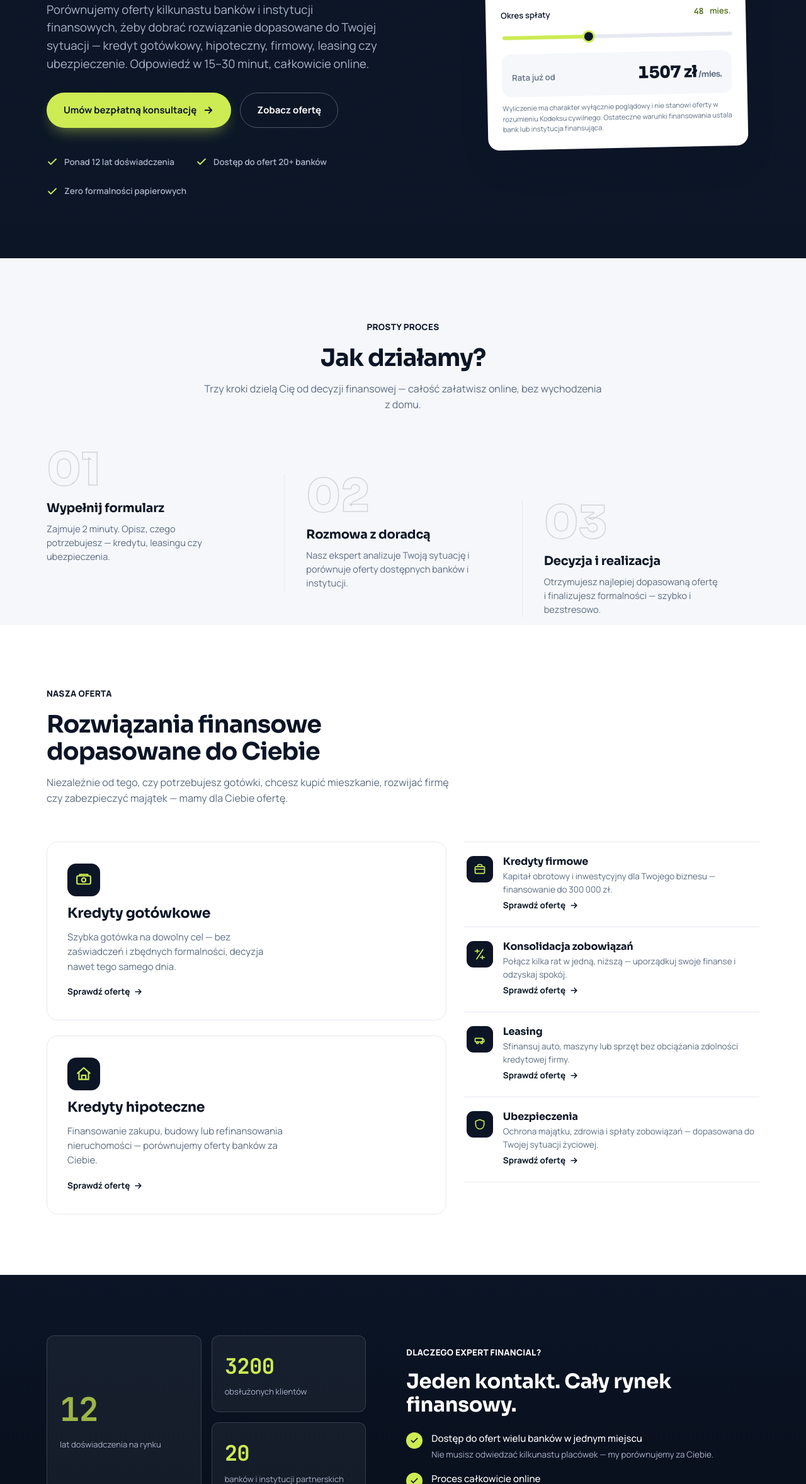
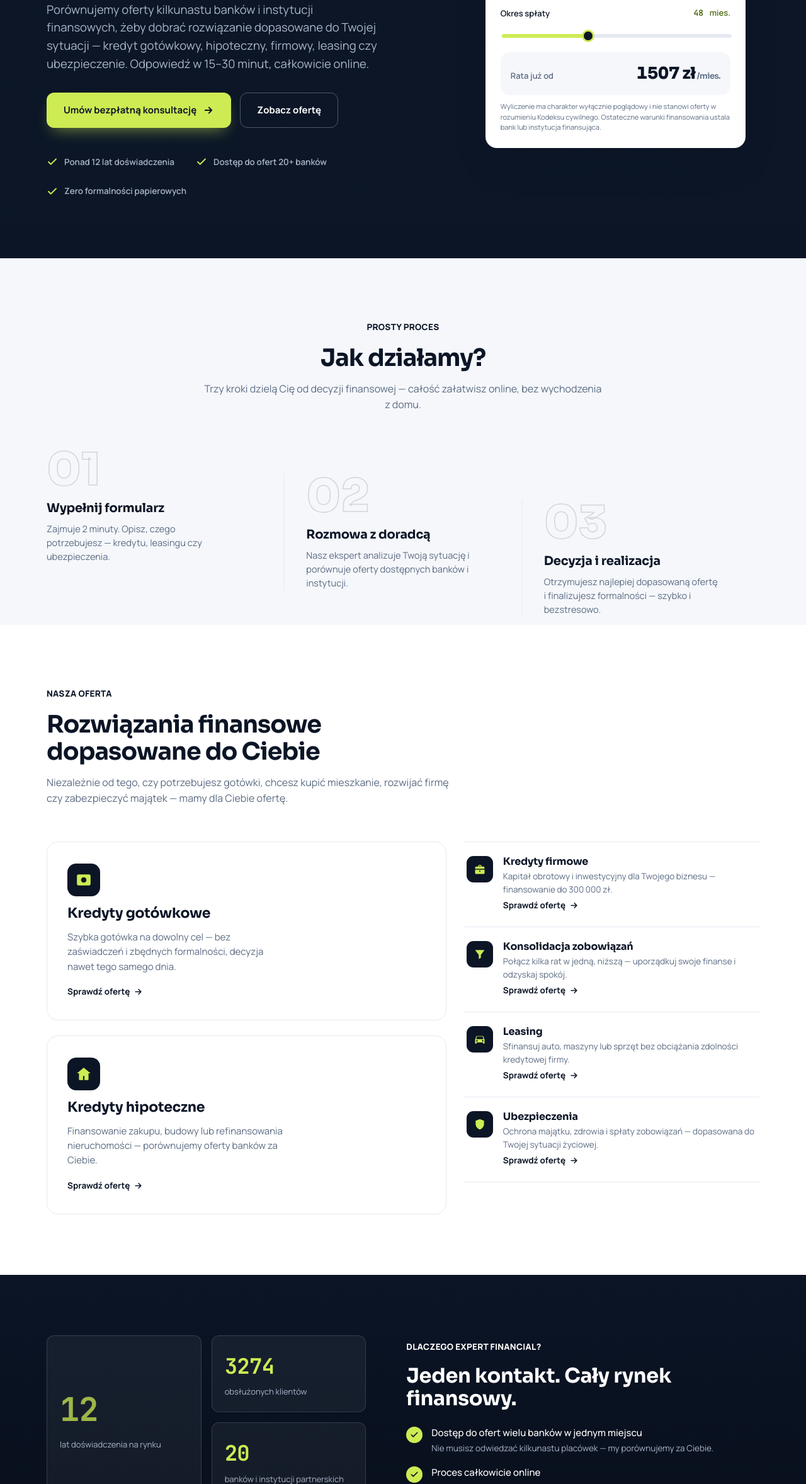
Before and after one commit to jurq12345/expert-financial, a plain HTML site: page index.html in a window 1280 px wide. Shown: the part 444-2800 px from the top of the page at 63% size. Drawn offline with Linux system fonts and the light colour scheme.

Commit message:
Straighten hero calculator, soften buttons, filled offer icons
Carries over the fixes from an earlier local commit on the Desktop
clone that never got pushed: remove the tilted transform on the hero
calculator card, switch CTA buttons from a full pill (999px) to
--radius-sm, replace the 6 thin-outline Oferta icons with filled
navy+lime glyphs matching the Instagram brand style, refresh the
Google rating badge/schema to 4.8/32, and update stat-grid numbers to
confirmed figures (3274 clients, 96% referral rate).

```diff
--- a/index.html
+++ b/index.html
@@ -42,8 +42,8 @@
   "openingHours": ["Mo 09:00-17:00", "Tu 11:00-17:00", "We 09:00-17:00", "Th 11:00-17:00", "Fr 09:00-15:00"],
   "aggregateRating": {
     "@type": "AggregateRating",
-    "ratingValue": "4.7",
-    "reviewCount": "25"
+    "ratingValue": "4.8",
+    "reviewCount": "32"
   },
   "review": [
     { "@type": "Review", "author": { "@type": "Person", "name": "Natalia" }, "reviewRating": { "@type": "Rating", "ratingValue": "5" }, "reviewBody": "Z czystym sumieniem polecam. Uzyskaliśmy kredyt hipoteczny bez żadnych problemów. Pełen profesjonalizm oraz maksymalne zaangażowanie Pana Bartłomieja pozwoliło nam na wzięcie kredytu na korzystnych warunkach." },
@@ -128,7 +128,7 @@
   .btn{
     position:relative;overflow:hidden;
     display:inline-flex;align-items:center;justify-content:center;gap:10px;
-    padding:15px 26px;border-radius:999px;border:1px solid transparent;
+    padding:15px 26px;border-radius:var(--radius-sm);border:1px solid transparent;
     font-weight:700;font-size:15px;white-space:nowrap;
     transition:transform .18s var(--ease-spring), box-shadow .18s ease, background-color .18s ease, color .18s ease, border-color .18s ease;
   }
@@ -209,7 +209,6 @@
     border-radius:var(--radius-md);
     box-shadow:var(--shadow-lg);
     padding:22px 24px 24px;
-    transform:rotate(-1.2deg);
   }
   .hero-badge{
     position:absolute;top:-18px;right:2px;z-index:2;
@@ -661,13 +660,13 @@
 
         <div class="offer-features">
           <div class="offer-feature reveal">
-            <div class="offer-icon"><svg aria-hidden="true" focusable="false" viewBox="0 0 24 24" fill="none" stroke="currentColor" stroke-width="2" stroke-linecap="round" stroke-linejoin="round"><rect x="2" y="6" width="20" height="12" rx="2"/><circle cx="12" cy="12" r="3"/><path d="M6 6V4h12v2"/></svg></div>
+            <div class="offer-icon"><svg aria-hidden="true" focusable="false" viewBox="0 0 24 24" fill="currentColor"><path fill-rule="evenodd" clip-rule="evenodd" d="M2 6.5A2.5 2.5 0 0 1 4.5 4h15A2.5 2.5 0 0 1 22 6.5v11a2.5 2.5 0 0 1-2.5 2.5h-15A2.5 2.5 0 0 1 2 17.5v-11Zm10 1.5a4 4 0 1 0 0 8 4 4 0 0 0 0-8Z"/></svg></div>
             <h3>Kredyty gotówkowe</h3>
             <p>Szybka gotówka na dowolny cel — bez zaświadczeń i zbędnych formalności, decyzja nawet tego samego dnia.</p>
             <a href="#kontakt" class="link" data-topic="Kredyt gotówkowy">Sprawdź ofertę <svg aria-hidden="true" focusable="false" viewBox="0 0 24 24" fill="none" stroke="currentColor" stroke-width="2.5" stroke-linecap="round" stroke-linejoin="round"><path d="M5 12h14M13 6l6 6-6 6"/></svg></a>
           </div>
           <div class="offer-feature reveal">
-            <div class="offer-icon"><svg aria-hidden="true" focusable="false" viewBox="0 0 24 24" fill="none" stroke="currentColor" stroke-width="2" stroke-linecap="round" stroke-linejoin="round"><path d="M3 11l9-8 9 8"/><path d="M5 10v10h14V10"/><path d="M9 20v-6h6v6"/></svg></div>
+            <div class="offer-icon"><svg aria-hidden="true" focusable="false" viewBox="0 0 24 24" fill="currentColor"><path d="M12 2.8 2 11h3v9a1 1 0 0 0 1 1h5v-6h2v6h5a1 1 0 0 0 1-1v-9h3L12 2.8Z"/></svg></div>
             <h3>Kredyty hipoteczne</h3>
             <p>Finansowanie zakupu, budowy lub refinansowania nieruchomości — porównujemy oferty banków za Ciebie.</p>
             <a href="#kontakt" class="link" data-topic="Kredyt hipoteczny">Sprawdź ofertę <svg aria-hidden="true" focusable="false" viewBox="0 0 24 24" fill="none" stroke="currentColor" stroke-width="2.5" stroke-linecap="round" stroke-linejoin="round"><path d="M5 12h14M13 6l6 6-6 6"/></svg></a>
@@ -676,7 +675,7 @@
 
         <div class="offer-list reveal">
           <div class="offer-row">
-            <div class="offer-icon"><svg aria-hidden="true" focusable="false" viewBox="0 0 24 24" fill="none" stroke="currentColor" stroke-width="2" stroke-linecap="round" stroke-linejoin="round"><rect x="3" y="7" width="18" height="13" rx="2"/><path d="M8 7V5a2 2 0 0 1 2-2h4a2 2 0 0 1 2 2v2"/><path d="M3 12h18"/></svg></div>
+            <div class="offer-icon"><svg aria-hidden="true" focusable="false" viewBox="0 0 24 24" fill="currentColor"><path fill-rule="evenodd" clip-rule="evenodd" d="M9 5.5A1.5 1.5 0 0 1 10.5 4h3A1.5 1.5 0 0 1 15 5.5V7h3.5A2.5 2.5 0 0 1 21 9.5V11H3V9.5A2.5 2.5 0 0 1 5.5 7H9V5.5ZM10.5 7h3V5.5h-3V7ZM3 13h18v6.5a1.5 1.5 0 0 1-1.5 1.5h-15A1.5 1.5 0 0 1 3 19.5V13Zm8 1.5h2v2.2h-2v-2.2Z"/></svg></div>
             <div class="body">
               <h3>Kredyty firmowe</h3>
               <p>Kapitał obrotowy i inwestycyjny dla Twojego biznesu — finansowanie do 300 000 zł.</p>
@@ -684,7 +683,7 @@
             </div>
           </div>
           <div class="offer-row">
-            <div class="offer-icon"><svg aria-hidden="true" focusable="false" viewBox="0 0 24 24" fill="none" stroke="currentColor" stroke-width="2" stroke-linecap="round" stroke-linejoin="round"><path d="M7 3v6M3 6h8"/><path d="M17 15v6M13 18h8"/><path d="M6 21l12-18"/></svg></div>
+            <div class="offer-icon"><svg aria-hidden="true" focusable="false" viewBox="0 0 24 24" fill="currentColor"><path d="M3 4h18l-7 9.2V19l-4 2v-7.8L3 4Z"/></svg></div>
             <div class="body">
               <h3>Konsolidacja zobowiązań</h3>
               <p>Połącz kilka rat w jedną, niższą — uporządkuj swoje finanse i odzyskaj spokój.</p>
@@ -692,7 +691,7 @@
             </div>
           </div>
           <div class="offer-row">
-            <div class="offer-icon"><svg aria-hidden="true" focusable="false" viewBox="0 0 24 24" fill="none" stroke="currentColor" stroke-width="2" stroke-linecap="round" stroke-linejoin="round"><rect x="3" y="10" width="14" height="7" rx="1"/><circle cx="7.5" cy="18.5" r="1.8"/><circle cx="15.5" cy="18.5" r="1.8"/><path d="M17 10l3 3v4h-3"/></svg></div>
+            <div class="offer-icon"><svg aria-hidden="true" focusable="false" viewBox="0 0 24 24" fill="currentColor"><path d="M18.92 6.6C18.72 6 18.16 5.6 17.5 5.6h-11c-.66 0-1.21.4-1.42 1l-2.08 6v6.5a1 1 0 0 0 1 1h1a1 1 0 0 0 1-1v-1h12v1a1 1 0 0 0 1 1h1a1 1 0 0 0 1-1v-6.5l-2.08-6ZM6.5 16.6a1.5 1.5 0 1 1 0-3 1.5 1.5 0 0 1 0 3Zm11 0a1.5 1.5 0 1 1 0-3 1.5 1.5 0 0 1 0 3ZM5 11.6l1.5-5h11l1.5 5H5Z"/></svg></div>
             <div class="body">
               <h3>Leasing</h3>
               <p>Sfinansuj auto, maszyny lub sprzęt bez obciążania zdolności kredytowej firmy.</p>
@@ -700,7 +699,7 @@
             </div>
           </div>
           <div class="offer-row">
-            <div class="offer-icon"><svg aria-hidden="true" focusable="false" viewBox="0 0 24 24" fill="none" stroke="currentColor" stroke-width="2" stroke-linecap="round" stroke-linejoin="round"><path d="M12 3l8 3v6c0 5-3.5 8.5-8 9-4.5-.5-8-4-8-9V6l8-3z"/></svg></div>
+            <div class="offer-icon"><svg aria-hidden="true" focusable="false" viewBox="0 0 24 24" fill="currentColor"><path d="M12 2 4 5v6c0 5 3.4 9 8 11 4.6-2 8-6 8-11V5l-8-3Z"/></svg></div>
             <div class="body">
               <h3>Ubezpieczenia</h3>
               <p>Ochrona majątku, zdrowia i spłaty zobowiązań — dopasowana do Twojej sytuacji życiowej.</p>
@@ -719,11 +718,10 @@
       <div class="reveal">
         <div class="stat-grid">
           <div class="stat-box"><div class="n" data-count="12">0</div><div class="l">lat doświadczenia na rynku</div></div>
-          <div class="stat-box"><div class="n" data-count="3200">0</div><div class="l">obsłużonych klientów</div></div>
+          <div class="stat-box"><div class="n" data-count="3274">0</div><div class="l">obsłużonych klientów</div></div>
           <div class="stat-box"><div class="n" data-count="20">0</div><div class="l">banków i instytucji partnerskich</div></div>
-          <div class="stat-box"><div class="n" data-count="98">0</div><div class="l">% klientów poleca nas dalej</div></div>
+          <div class="stat-box"><div class="n" data-count="96">0</div><div class="l">% klientów poleca nas dalej</div></div>
         </div>
-        <p style="font-size:12px;color:var(--muted-dark);">* Wartości przykładowe do potwierdzenia i podmiany na docelowe dane firmy.</p>
       </div>
       <div class="reveal">
         <span class="eyebrow on-dark">Dlaczego Expert Financial?</span>
@@ -787,7 +785,7 @@
         <a class="google-rating" href="https://www.google.com/maps/place/Expert+Financial/@53.1365373,17.6019858,17z/data=!4m8!3m7!1s0x4703a15f67ed2c0f:0x3c29488aca6cc0f0!8m2!3d53.1365373!4d17.6019858!9m1!1b1!16s%2Fg%2F11mkkt_b26" target="_blank" rel="noopener">
           <svg aria-hidden="true" focusable="false" viewBox="0 0 24 24" width="18" height="18"><path fill="#4285F4" d="M22.56 12.25c0-.78-.07-1.53-.2-2.25H12v4.26h5.92a5.06 5.06 0 0 1-2.2 3.32v2.77h3.57c2.08-1.92 3.28-4.74 3.28-8.1z"/><path fill="#34A853" d="M12 23c2.97 0 5.46-.98 7.28-2.66l-3.57-2.77c-.99.66-2.26 1.06-3.71 1.06-2.86 0-5.29-1.93-6.16-4.53H2.18v2.84A11 11 0 0 0 12 23z"/><path fill="#FBBC05" d="M5.84 14.09A6.6 6.6 0 0 1 5.5 12c0-.73.13-1.43.34-2.09V7.07H2.18A11 11 0 0 0 1 12c0 1.77.43 3.45 1.18 4.93z"/><path fill="#EA4335" d="M12 5.38c1.62 0 3.06.56 4.21 1.64l3.15-3.15C17.45 2.09 14.97 1 12 1a11 11 0 0 0-9.82 6.07l3.66 2.84c.87-2.6 3.3-4.53 6.16-4.53z"/></svg>
           <span class="stars-sm">★★★★★</span>
-          <b class="mono">4,7</b> na podstawie 25 opinii w Google
+          <b class="mono">4,8</b> na podstawie 32 opinii w Google
         </a>
       </div>
       <div class="testi-grid">
```
